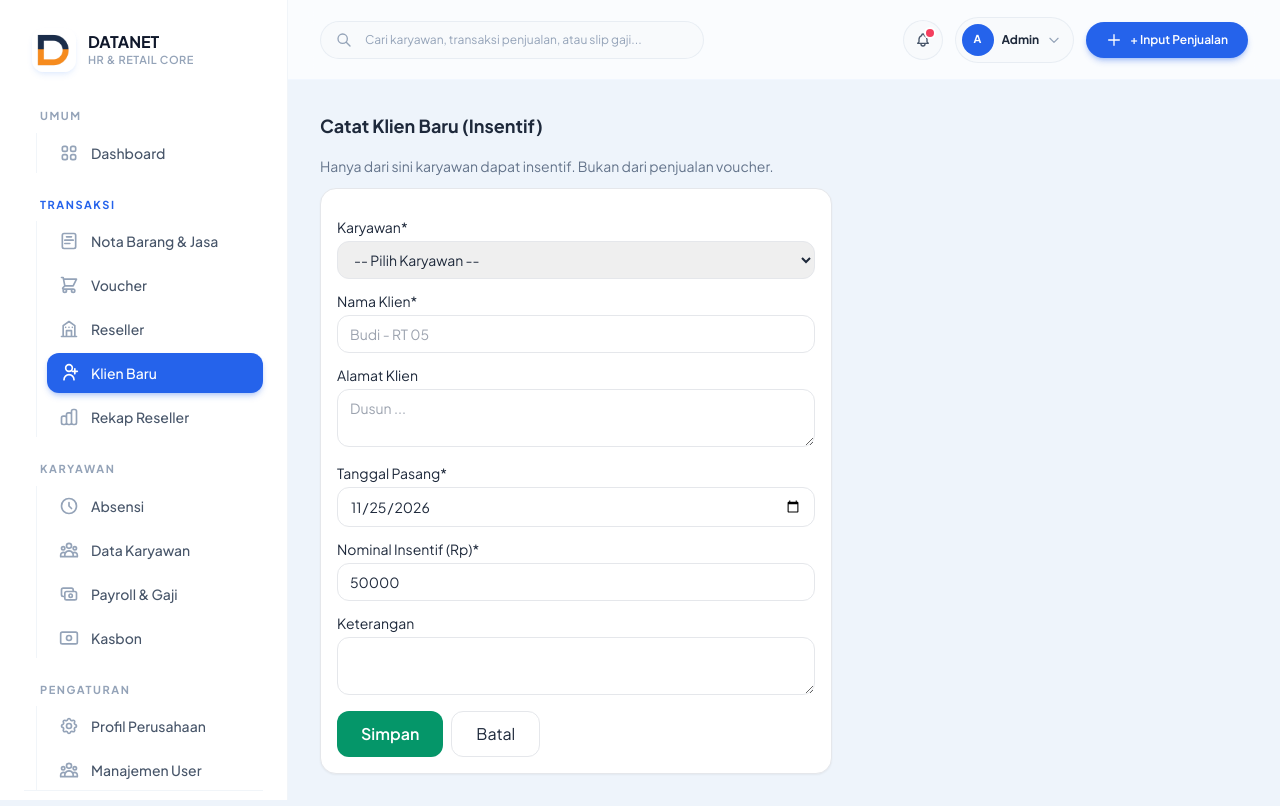
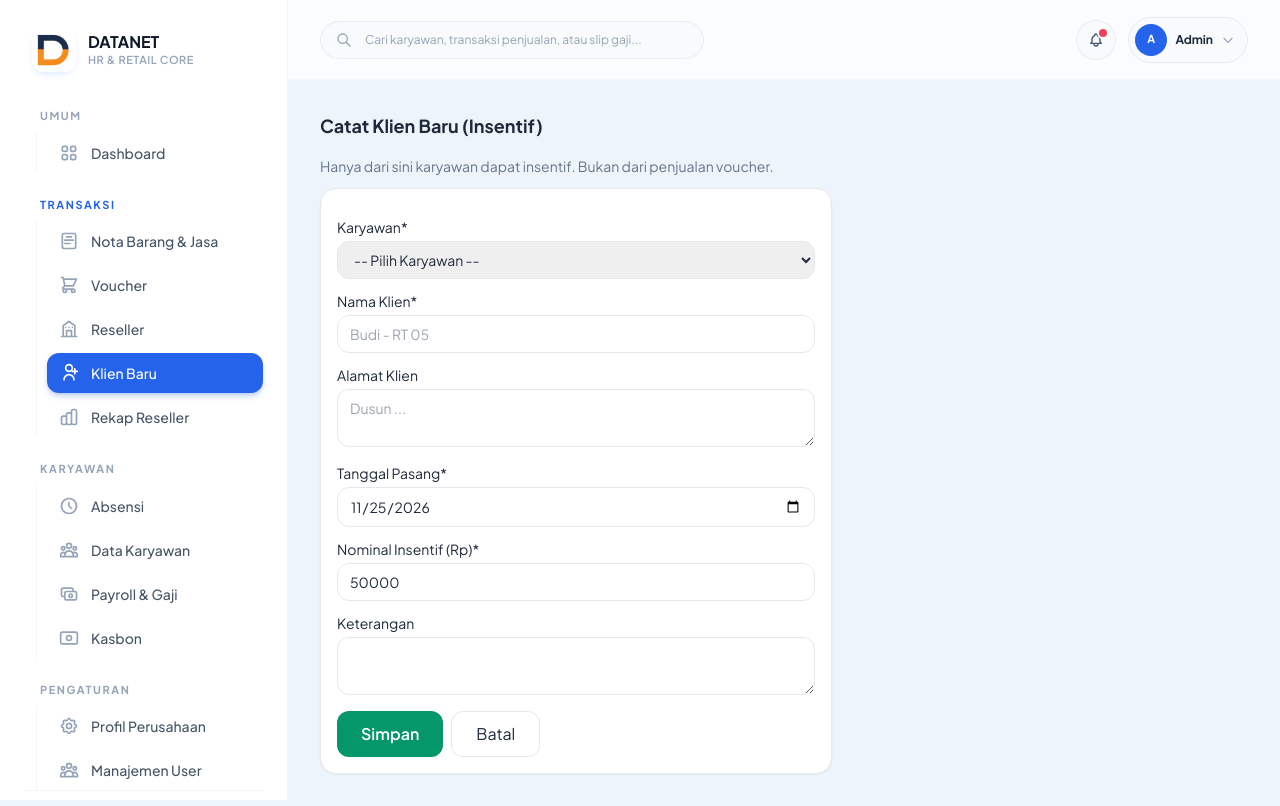
Before and after one commit to firmansya63/data-payroll, a Laravel app: page /acquisitions/create in a window 1280 px wide. Run offline with Laravel 10, Linux system fonts and the light colour scheme; a user stored in the database is signed in; data comes from the database, SQL or seed files in the repository; data that the repository does not hold is empty; some libraries are stand-ins or nearby versions.

Commit message:
Remove Input Penjualan button from topbar

```diff
--- a/resources/views/layouts/partials/topbar.blade.php
+++ b/resources/views/layouts/partials/topbar.blade.php
@@ -45,11 +45,6 @@
         </details>
         @endauth
 
-        <!-- CTA Utama (di kanan user) -->
-        <a href="{{ route('transactions.create') }}" class="flex items-center gap-1.5 sm:gap-2 px-3.5 sm:px-5 py-2 sm:py-2.5 rounded-full bg-blue-600 hover:bg-blue-700 text-white font-semibold text-xs shadow-md shadow-blue-600/30 transition">
-            <svg class="w-4 h-4 shrink-0" fill="none" stroke="currentColor" viewBox="0 0 24 24"><path stroke-linecap="round" stroke-linejoin="round" stroke-width="2" d="M12 4v16m8-8H4"/></svg>
-            <span class="hidden sm:inline">+ Input Penjualan</span>
-            <span class="sm:hidden font-bold">Jual</span>
-        </a>
+        <!-- (Tombol Input Penjualan dihapus dari topbar) -->
     </div>
 </header>
```
